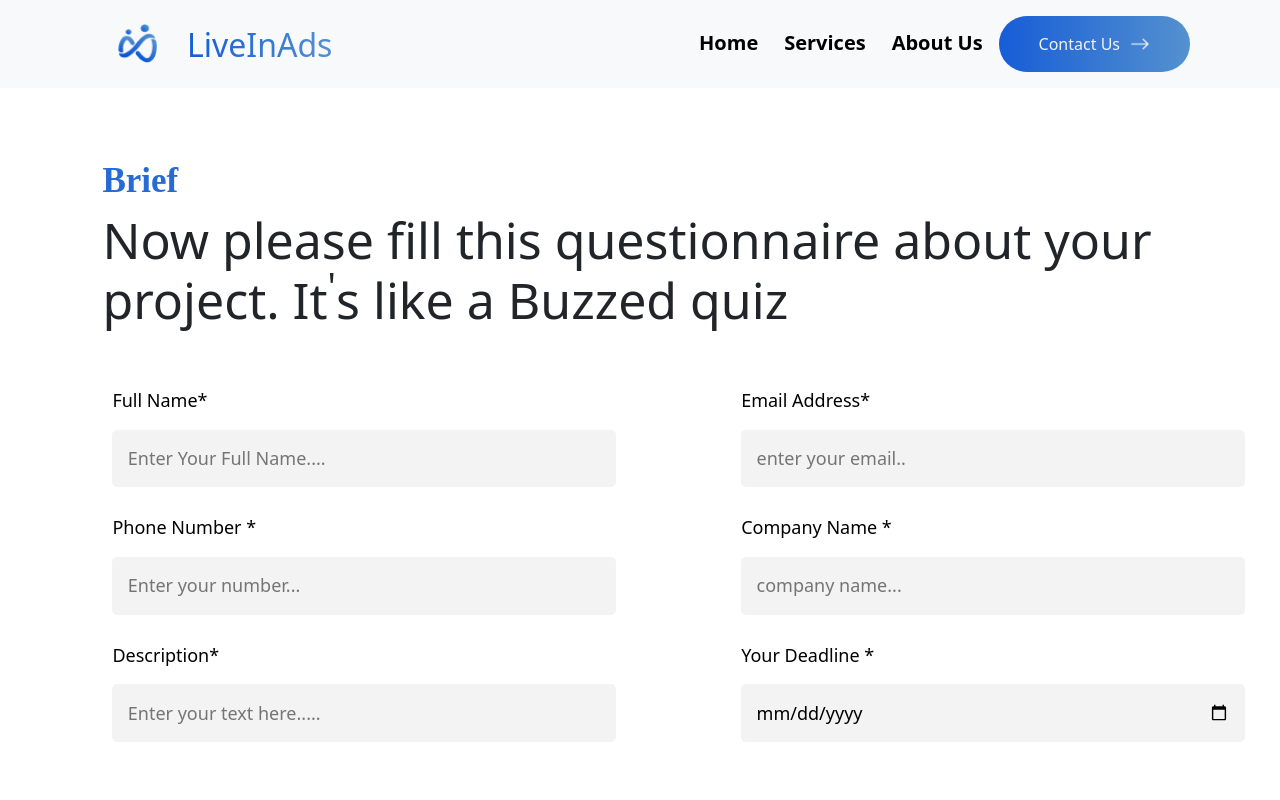
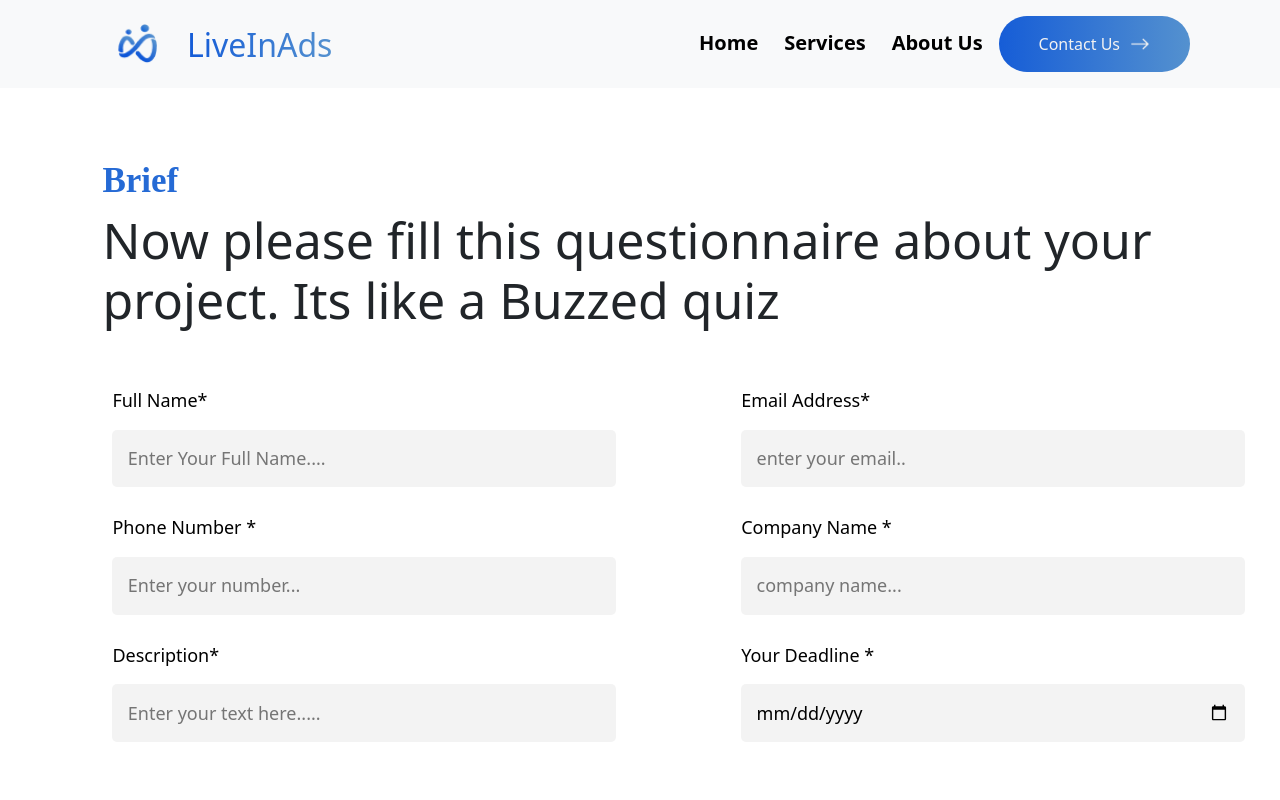
Before and after one commit to Adsgoatgit/liveinads, a Next.js app: page /contact4 in a window 1280 px wide. Shown: the top 800 px of the page. Built offline with nearby package versions, Linux system fonts and the light colour scheme.

Commit message:
Update index.js

```diff
--- a/pages/contact4/index.js
+++ b/pages/contact4/index.js
@@ -158,7 +158,7 @@ export default function Contact4(props){
     </div>
     <div className='contactmain'>
         <h5 className='contacthead'>Brief</h5>
-        <h2 className='contactmainhead'>Now please fill this questionnaire about your project. It<sup>'</sup>s like a Buzzed quiz</h2>
+        <h2 className='contactmainhead'>Now please fill this questionnaire about your project. Its like a Buzzed quiz</h2>
         <div className='inputdiv'>
             <div  className='fullinputdiv'>
                 <div className='fulldiv'>
@@ -220,7 +220,7 @@ export default function Contact4(props){
         </div>
         <div className='modeltext'>
         <h2 className='modelhead'>Thank You</h2>
-        <p className='modelpara'>Your details has been successfully submitted. We'll be in touch with you shortly.</p>
+        <p className='modelpara'>Your details has been successfully submitted. Well be in touch with you shortly.</p>
         </div>
 
         <button onClick={closeModal} className='button contactnavbutton' ><Link className='continue' href="/">Save & Close</Link></button>
```
